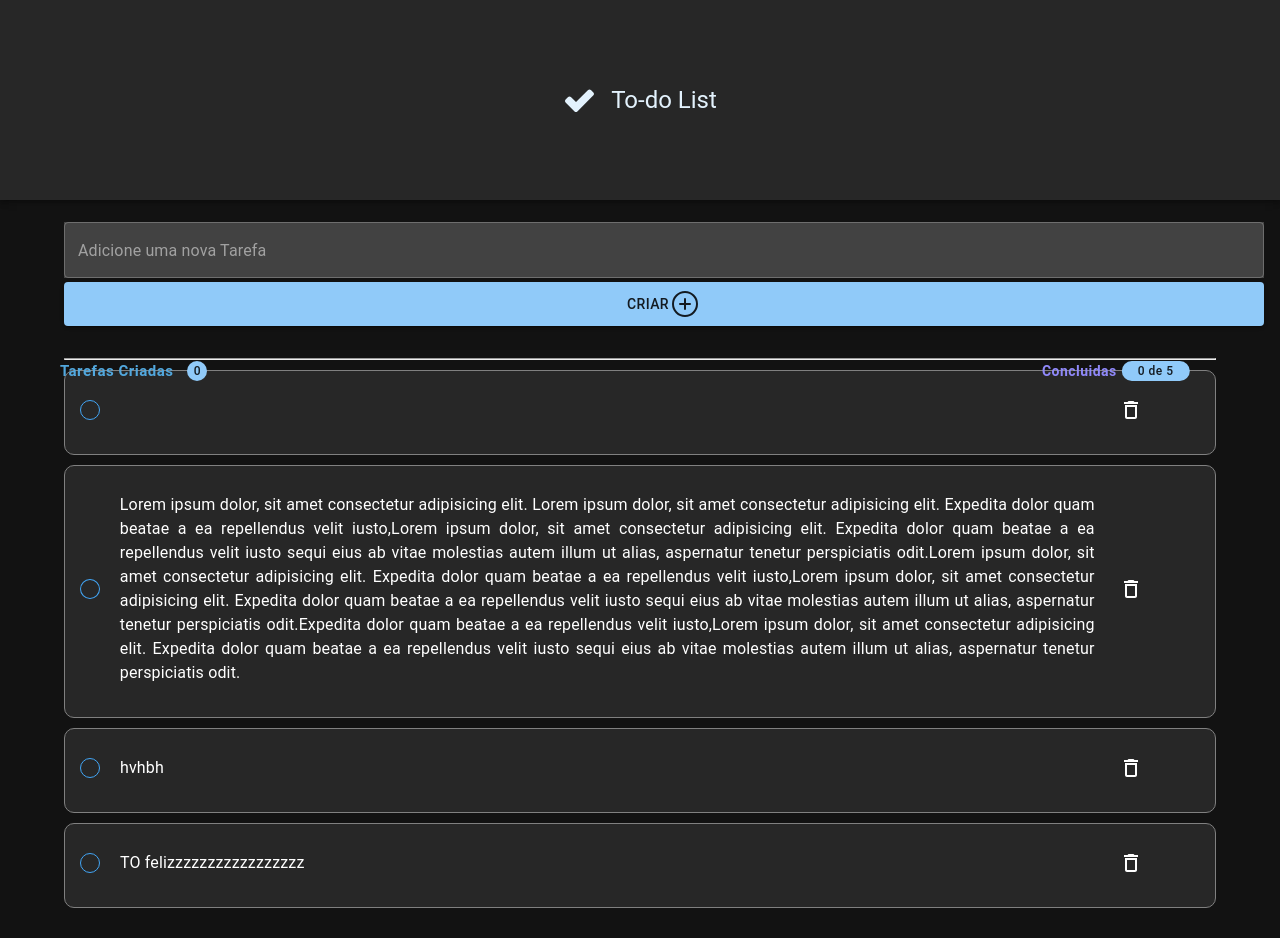
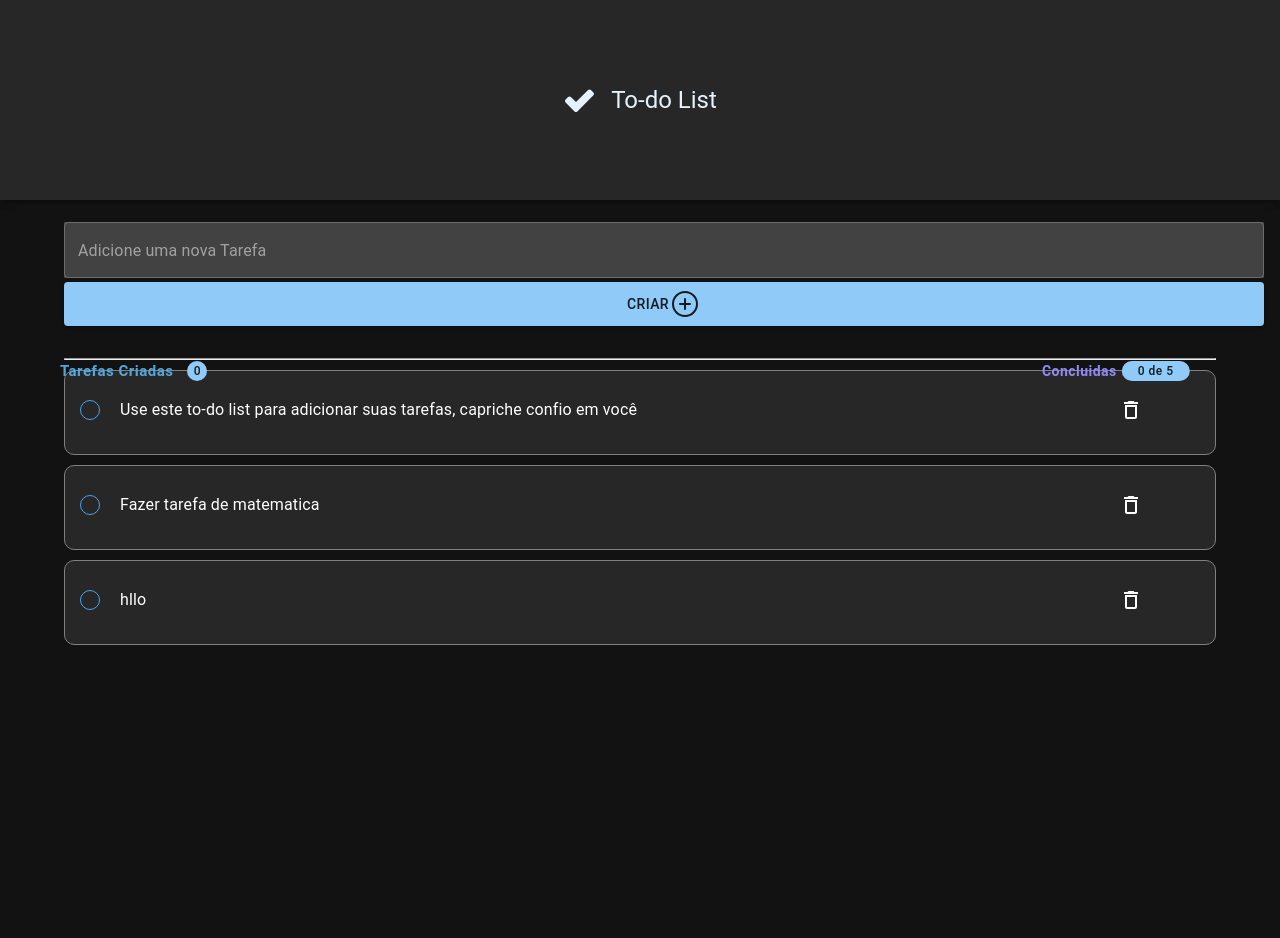
Before and after one commit to oFerrari/APP_To-do_List, a React (Vite) app: page / in a window 1280 px wide. After the commit the page ends 800 px from the top, so only its background shows below. Built offline with nearby package versions, Linux system fonts and the light colour scheme; data requests are answered from the project's data file.

Commit message:
✨ Alterando mensagem inicial

```diff
--- a/db.json
+++ b/db.json
@@ -2,22 +2,17 @@
   "tasks": [
     {
       "id": 3,
-      "description": "",
+      "description": "Use este to-do list para adicionar suas tarefas, capriche confio em você",
       "done": false
     },
     {
-      "id": 2,
-      "description": "Lorem ipsum dolor, sit amet consectetur adipisicing elit. Lorem ipsum dolor, sit amet consectetur adipisicing elit. Expedita dolor quam beatae a ea repellendus velit iusto,Lorem ipsum dolor, sit amet consectetur adipisicing elit. Expedita dolor quam beatae a ea repellendus velit iusto sequi eius ab vitae molestias autem illum ut alias, aspernatur tenetur perspiciatis odit.Lorem ipsum dolor, sit amet consectetur adipisicing elit. Expedita dolor quam beatae a ea repellendus velit iusto,Lorem ipsum dolor, sit amet consectetur adipisicing elit. Expedita dolor quam beatae a ea repellendus velit iusto sequi eius ab vitae molestias autem illum ut alias, aspernatur tenetur perspiciatis odit.Expedita dolor quam beatae a ea repellendus velit iusto,Lorem ipsum dolor, sit amet consectetur adipisicing elit. Expedita dolor quam beatae a ea repellendus velit iusto sequi eius ab vitae molestias autem illum ut alias, aspernatur tenetur perspiciatis odit.",
-      "done": true
-    },
-    {
-      "id": 287,
-      "description": "hvhbh",
+      "id": 800,
+      "description": "Fazer tarefa de matematica",
       "done": false
     },
     {
-      "id": 632,
-      "description": "TO felizzzzzzzzzzzzzzzzz",
+      "id": 360,
+      "description": "hllo",
       "done": false
     }
   ]
--- a/src/pages/Home/index.tsx
+++ b/src/pages/Home/index.tsx
@@ -11,7 +11,7 @@ import { getAll, save } from "../../services/api";
 
 export function Home() {
     //const theme = useTheme()
-    const [tasks, setTasks] = useState<Task[]>([{ id: 1, description: 'teste' },])
+    const [tasks, setTasks] = useState<Task[]>([])
     const [isLoading, setIsLoading] = useState<Boolean>(false)
     const [inputValue, setInputValue] = useState('');
 
```
